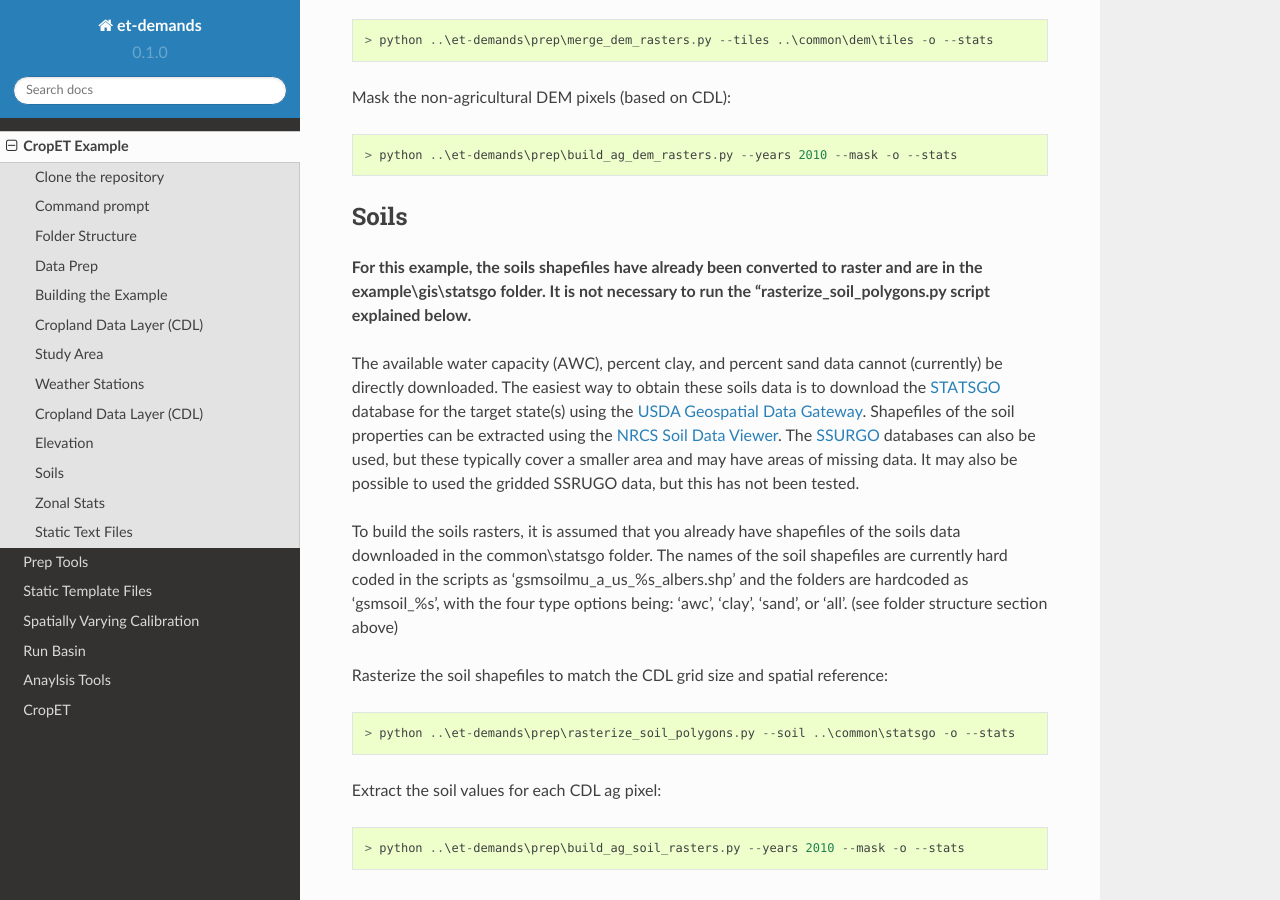
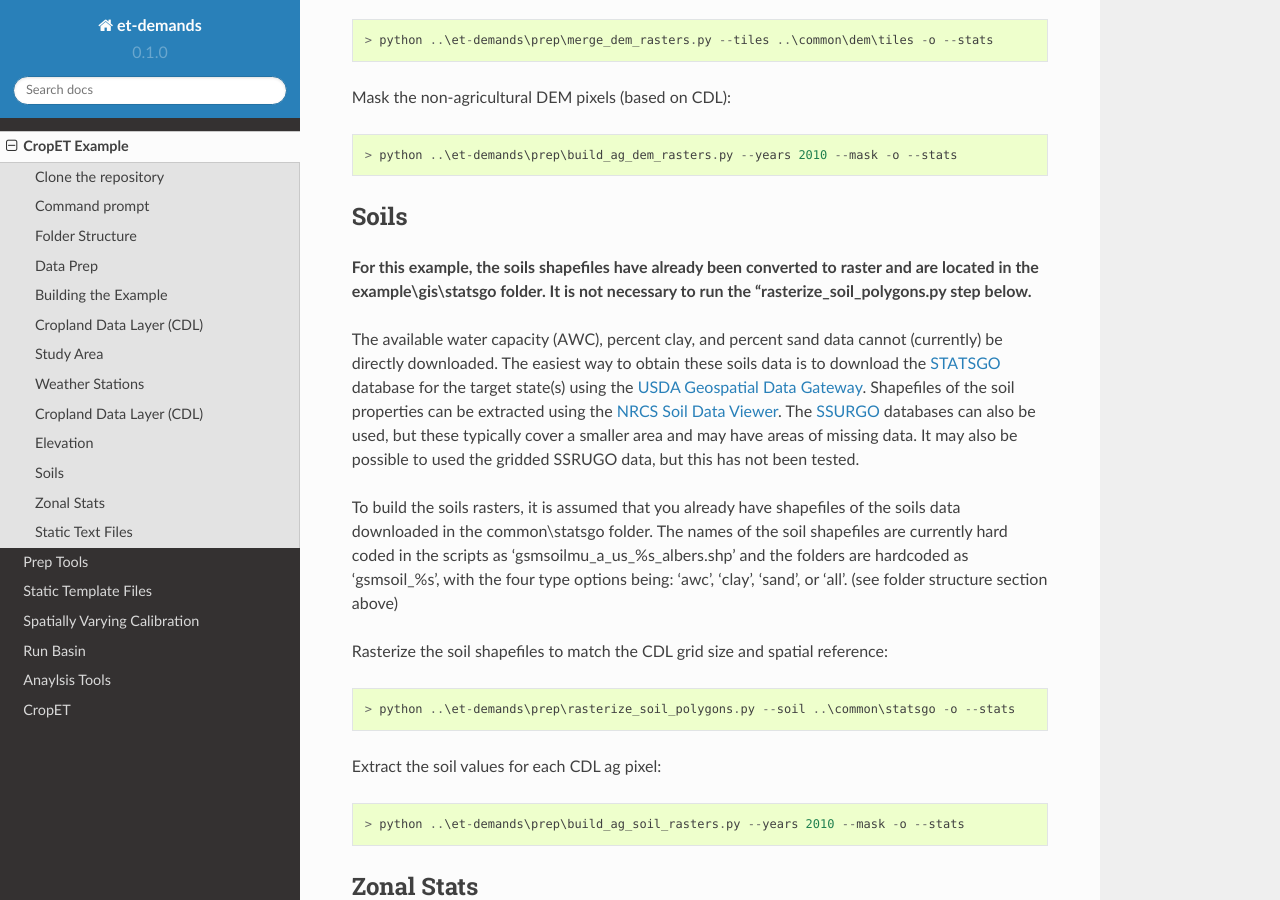
Before and after one commit to cgmorton/et-demands, a Sphinx documentation site: the page built from docs/example.rst, in a window 1280 px wide and 900 px high, scrolled down 3946 px. Built offline with Sphinx 7.4.7 and the Read the Docs theme 2.0.0, drawn with Linux system fonts in a browser that asks for light colours.

Commit message:
A couple of more example updates

```diff
--- a/docs/example.rst
+++ b/docs/example.rst
@@ -142,7 +142,7 @@ Mask the non-agricultural DEM pixels (based on CDL)::
 
 Soils
 -----
-**For this example, the soils shapefiles have already been converted to raster and are in the example\\gis\\statsgo folder.  It is not necessary to run the "rasterize_soil_polygons.py script explained below.**
+**For this example, the soils shapefiles have already been converted to raster and are located in the example\\gis\\statsgo folder.  It is not necessary to run the "rasterize_soil_polygons.py step below.**
 
 The available water capacity (AWC), percent clay, and percent sand data cannot (currently) be directly downloaded.  The easiest way to obtain these soils data is to download the `STATSGO <http://www.nrcs.usda.gov/wps/portal/nrcs/detail/soils/survey/geo/?cid=nrcs142p2_053629>`_ database for the target state(s) using the `USDA Geospatial Data Gateway <https://gdg.sc.egov.usda.gov/>`_.  Shapefiles of the soil properties can be extracted using the `NRCS Soil Data Viewer <http://www.nrcs.usda.gov/wps/portal/nrcs/detailfull/soils/home/?cid=nrcs142p2_053620>`_.  The `SSURGO <http://www.nrcs.usda.gov/wps/portal/nrcs/detail/soils/survey/geo/?cid=nrcs142p2_053627>`_ databases can also be used, but these typically cover a smaller area and may have areas of missing data.  It may also be possible to used the gridded SSRUGO data, but this has not been tested.
 
```
Also changed, not shown: 12 other files.
